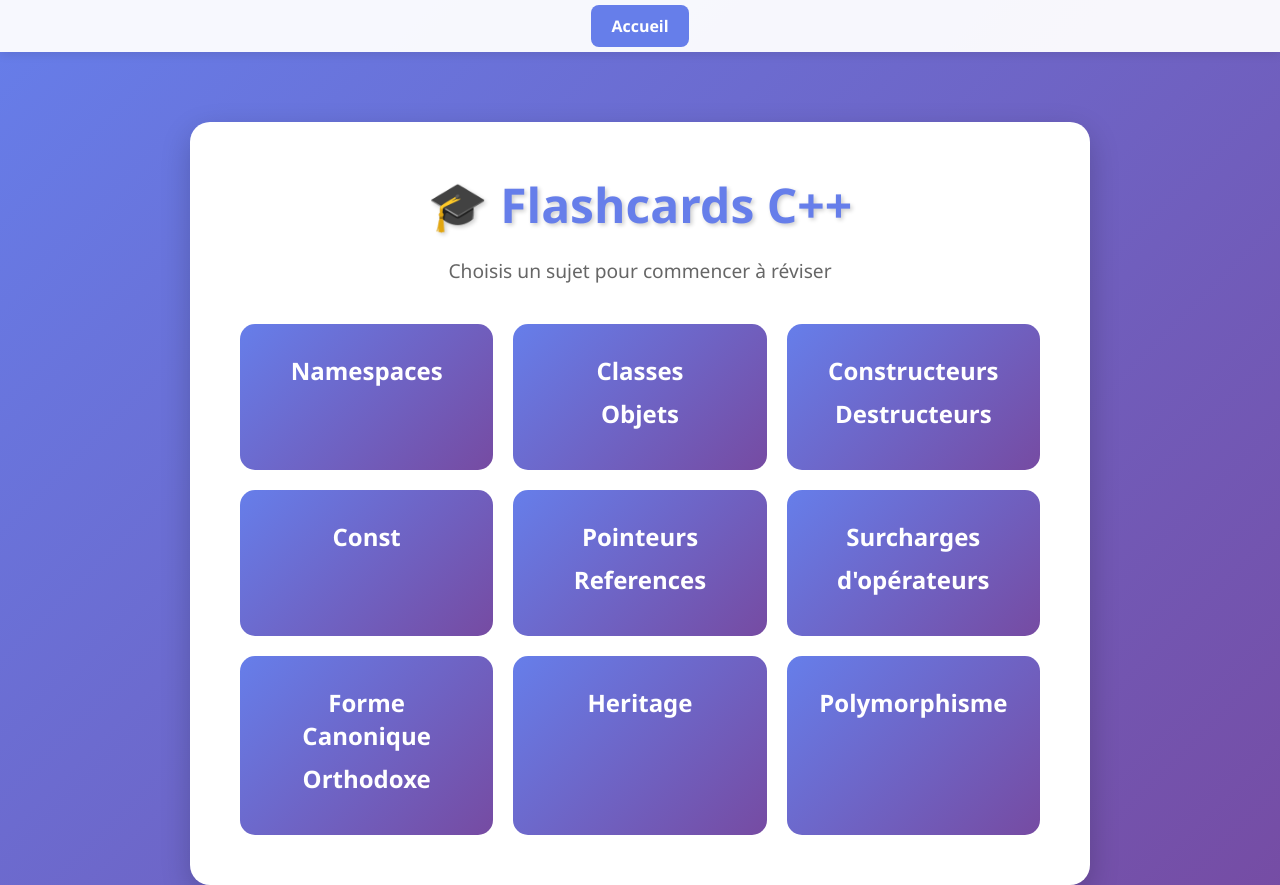
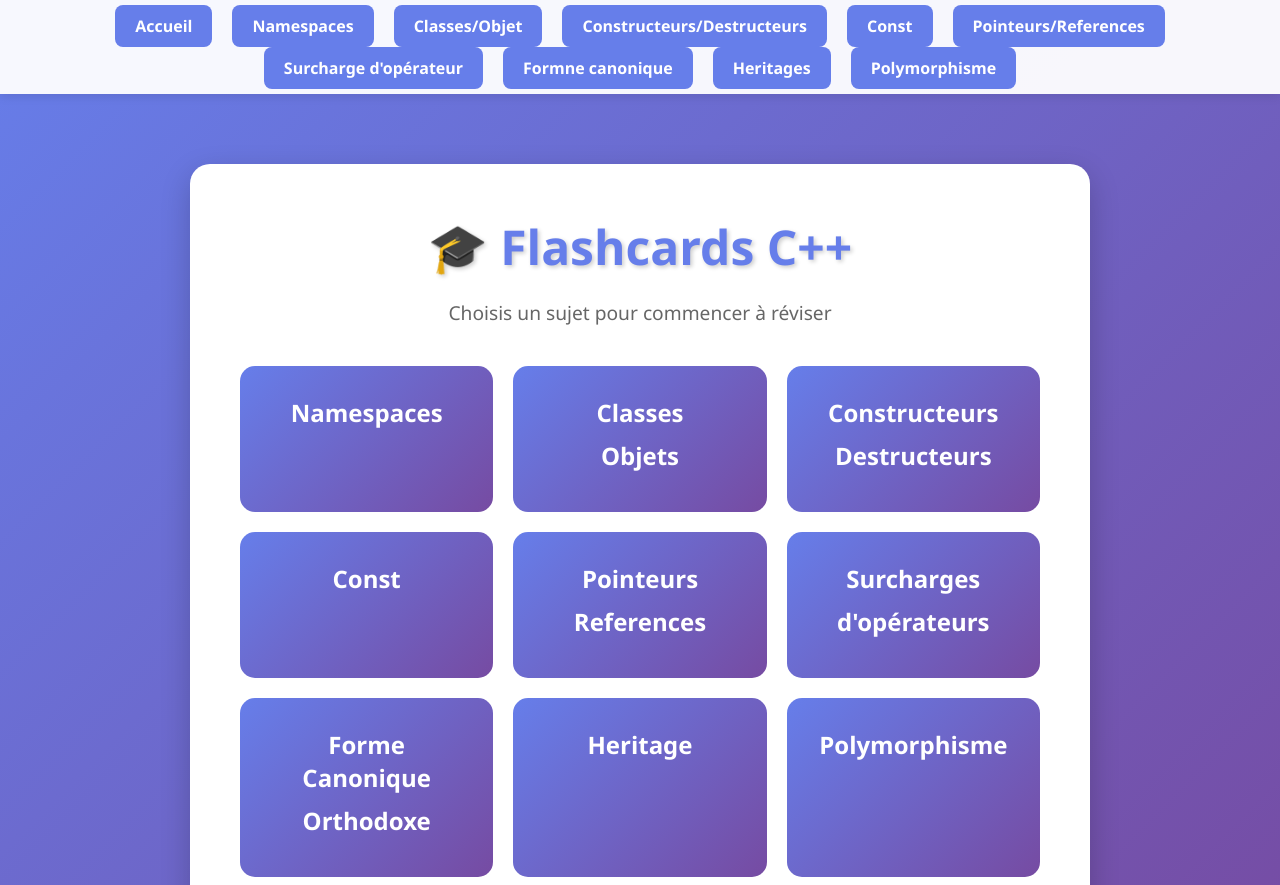
Before and after one commit to Manomania/manomania.github.io, a plain HTML site: page index.html in a window 1280 px wide. Shown: the top 885 px of the page. Drawn offline with Linux system fonts and the light colour scheme.

Commit message:
Update index.html

```diff
--- a/index.html
+++ b/index.html
@@ -11,6 +11,15 @@
     <nav>
         <ul>
             <li><a href="#home" class="nav-link active" onclick="showPage('home')">Accueil</a></li>
+            <li><a href="#home" class="nav-link active" onclick="showPage('namespaces')">Namespaces</a></li>
+            <li><a href="#home" class="nav-link active" onclick="showPage('classes')">Classes/Objet</a></li>
+            <li><a href="#home" class="nav-link active" onclick="showPage('construct')">Constructeurs/Destructeurs</a></li>
+            <li><a href="#home" class="nav-link active" onclick="showPage('const')">Const</a></li>
+            <li><a href="#home" class="nav-link active" onclick="showPage('pointers')">Pointeurs/References</a></li>
+            <li><a href="#home" class="nav-link active" onclick="showPage('overloads')">Surcharge d'opérateur</a></li>
+            <li><a href="#home" class="nav-link active" onclick="showPage('orthodoxe')">Formne canonique</a></li>
+            <li><a href="#home" class="nav-link active" onclick="showPage('heritage')">Heritages</a></li>
+            <li><a href="#home" class="nav-link active" onclick="showPage('polymorphe')">Polymorphisme</a></li>
         </ul>
     </nav>
 
```
